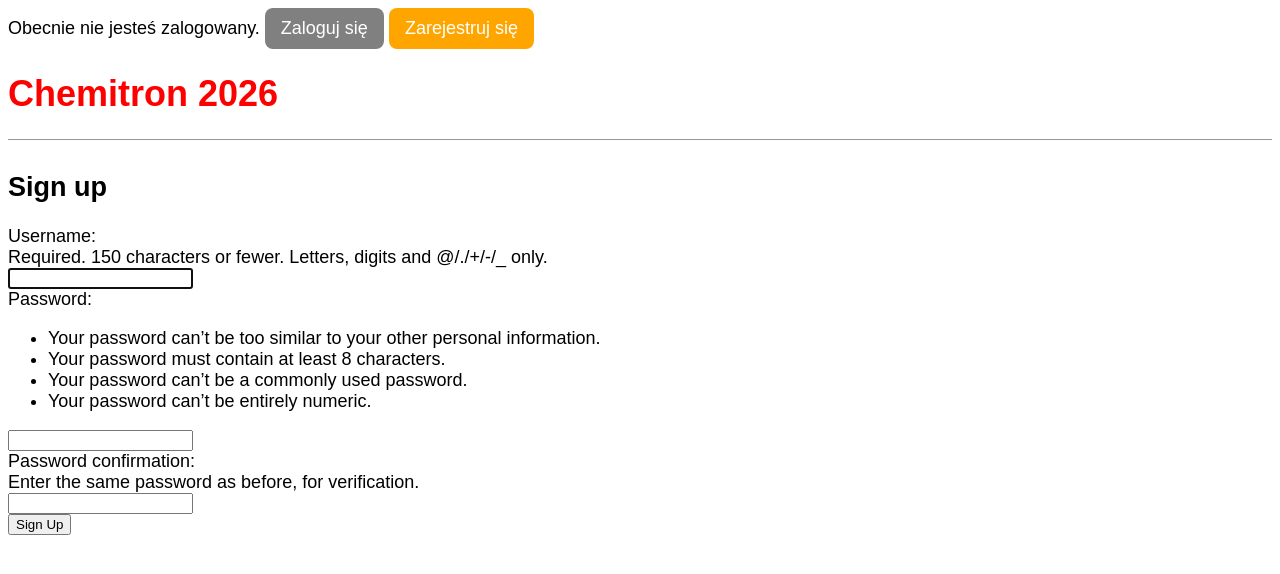
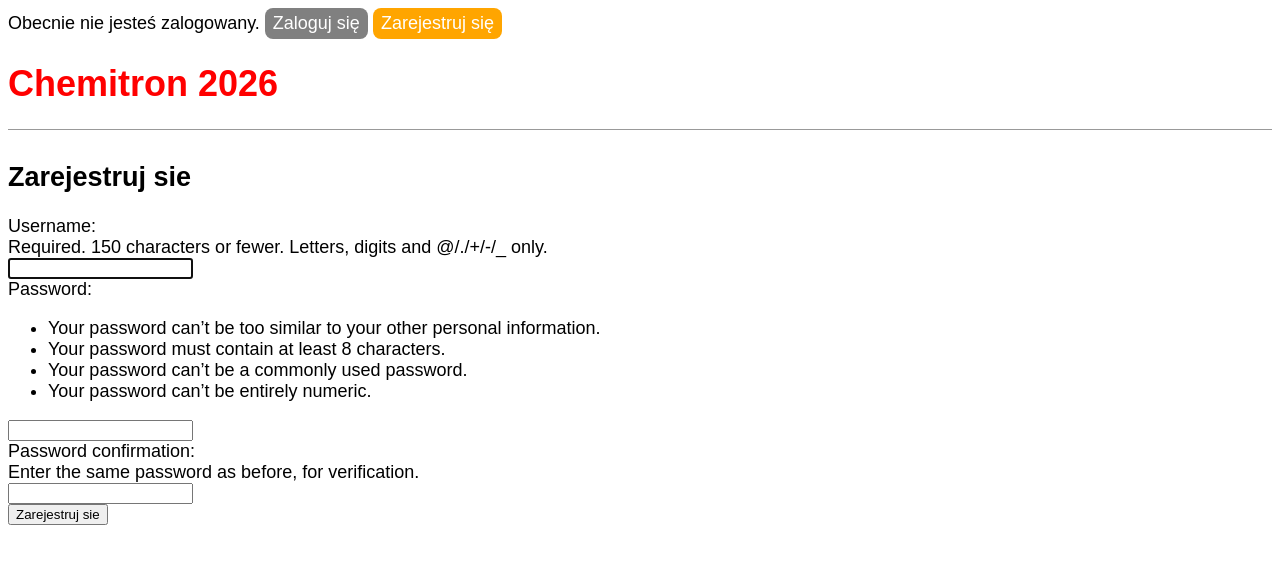
Before and after one commit to ugbioinformatics/programming_project_WCh_2026, a Django app: page /accounts/signup/ in a window 1280 px wide. Shown: the top 574 px of the page. Run offline with Django 5.2, Linux system fonts and the light colour scheme; some web fonts are replaced.

Commit message:
Guziki do logowania poprawione

```diff
--- a/templates/base.html
+++ b/templates/base.html
@@ -21,7 +21,7 @@
 
     <a href="{% url 'login' %}"
        style="display:inline-block;
-              padding:10px 16px;
+              padding:5px 8px;
               background:Grey;
               color:white;
               text-decoration:none;
@@ -30,7 +30,7 @@
     </a>
   <a href="{% url 'signup' %}"
       style="display:inline-block;
-              padding:10px 16px;
+              padding:5px 8px;
               background:Orange;
               color:white;
               text-decoration:none;
--- a/templates/registration/login.html
+++ b/templates/registration/login.html
@@ -1,7 +1,7 @@
 
-  <h2>Log In</h2>
+  <h2>Zaloguj sie</h2>
 <form method="post">
   {% csrf_token %}
   {{ form.as_p }}
- <button type="submit">Log In</button>
+ <button type="submit">Zaloguj sie</button>
 </form>
--- a/templates/registration/signup.html
+++ b/templates/registration/signup.html
@@ -1,12 +1,12 @@
 {% extends "base.html" %}
 
-{% block title %}Sign Up{% endblock %}
+{% block title %}Zarejestruj sie{% endblock %}
 
 {% block content %}
-<h2>Sign up</h2>
+<h2>Zarejestruj sie</h2>
 <form method="post">
   {% csrf_token %}
   {{ form }}
-  <button type="submit">Sign Up</button>
+  <button type="submit">Zarejestruj sie</button>
 </form>
 {% endblock %}
```
